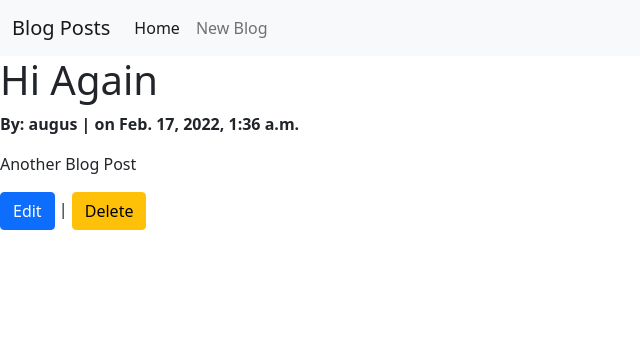
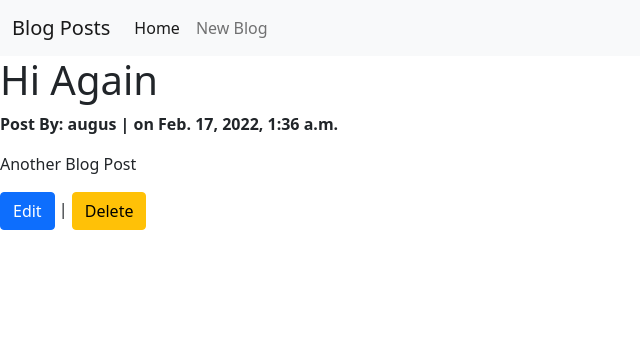
Before and after one commit to DaveyCrockett/MY_BLOG, a Django app: page /blog_posts/2/ in a window 1280 px wide. Shown: the top 356 px of the page, without its empty margins (0-640 px from the left). Run offline with Django 4.2, Linux system fonts and the light colour scheme; data comes from the database, SQL or seed files in the repository.

Commit message:
changes to make for attempt to push to heroku

```diff
--- a/templates/blog_post_detail.html
+++ b/templates/blog_post_detail.html
@@ -4,7 +4,7 @@
 
 {% block content %}
     <h1>{{ post.title }}</h1>
-    <p><strong>By: {{ post.author }} | on {{ post.created_at }}</strong></p>
+    <p><strong>Post By: {{ post.author }} | on {{ post.created_at }}</strong></p>
     <p>{{ post.body }}</p>
     <a href="{% url 'edit_blog_post' post.id %}" class="btn btn-primary">Edit</a> |
     <a href="{% url 'delete_blog_post' post.id %}" class="btn btn-warning">Delete</a>
```
